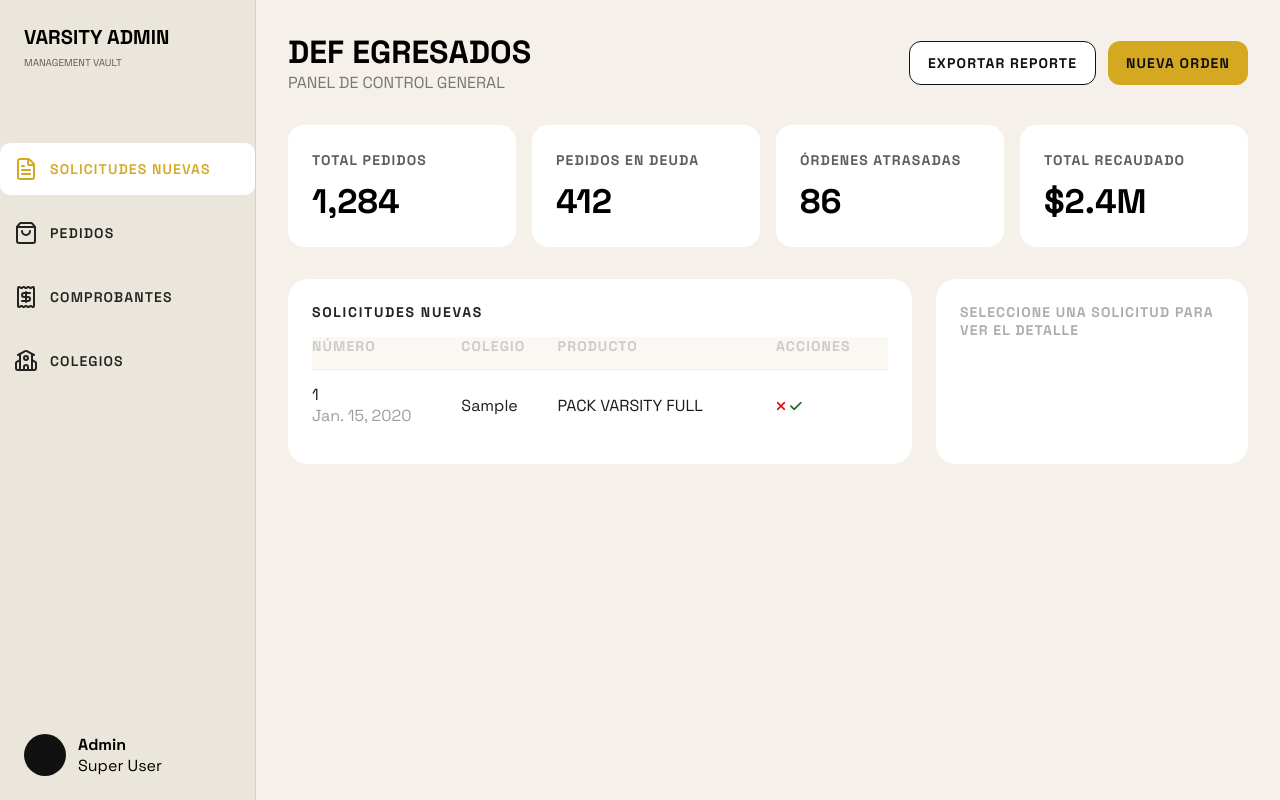
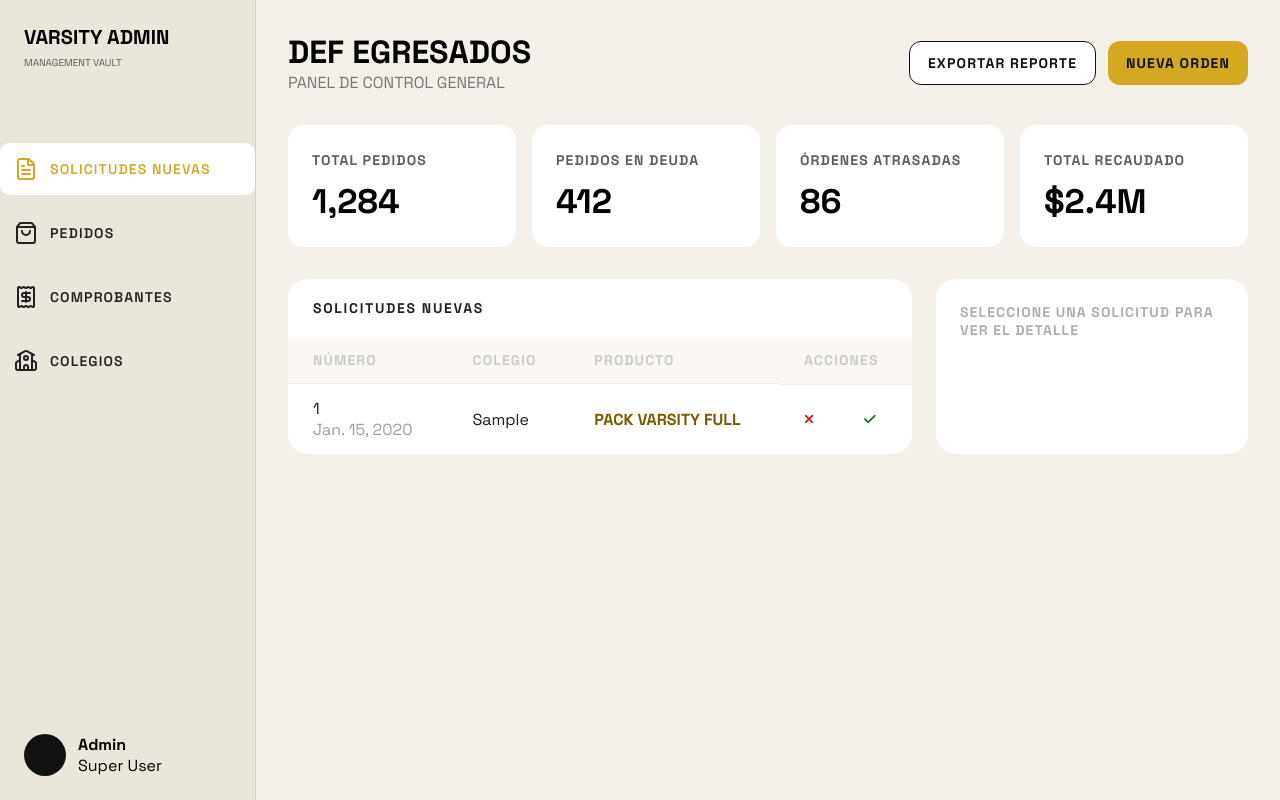
Before and after one commit to Develoop-team/DefEgresados, a Django app: page /dashboard/ in a window 1280 px wide. Run offline with Django 5.2, Linux system fonts and the light colour scheme; tables that the repository leaves empty hold one stand-in row (values such as "Sample post").

Commit message:
estilos panel admin solicitudes

```diff
--- a/egresados_app/core/models.py
+++ b/egresados_app/core/models.py
@@ -28,7 +28,7 @@ class Presupuesto(models.Model):
         ('aprobado', 'Aprobado'),
         ('rechazado', 'Rechazado'),
     ]
-    #colegio = models.ForeignKey(Colegio, on_delete=models.SET_NULL, null=True, blank=True)
+    colegio_guardado = models.ForeignKey(Colegio, on_delete=models.SET_NULL, null=True, blank=True)
     colegio = models.TextField(blank=True, null=True)
     provincia = models.TextField(blank=True, null=True)
     localidad = models.TextField(blank=True, null=True)
--- a/egresados_app/core/static/core/admin.css
+++ b/egresados_app/core/static/core/admin.css
@@ -233,8 +233,15 @@ body{
 .detail-card{
     background:white;
     border-radius:20px;
+    /* padding:1.5rem; */
+}
+
+.detail-card{
     padding:1.5rem;
+}
 
+.detalle-contenido{
+    margin-top: 25px;
 }
 
 .detail-card h3{
@@ -266,6 +273,38 @@ body{
 
 }
 
+.detail-item-mensaje{
+    /* display: flex;
+    justify-content: space-between; */
+    padding: 16px 0;
+}
+
+.detail-item-mensaje span{
+    font-family: 'Space Grotesk', sans-serif;
+    font-size: 12px;
+
+}
+
+.detail-item-mensaje strong{
+    font-family: 'Space Grotesk', sans-serif;
+    font-size: 12px;
+    font-weight: bold;
+
+}
+
+.producto{
+    color: #765B00;
+    font-weight: bold;
+}
+
+.acciones{
+    display: flex;
+    justify-content: start;
+    width: 100%;
+    gap: 50px;
+
+}
+
 .btn-aprobar{
     color: #116c20;
     background: white;
@@ -281,7 +320,7 @@ body{
 table{
     width:100%;
     border-collapse:collapse;
-    margin-top:1rem;
+    /* margin-top:1rem; */
 }
 
 
@@ -297,11 +336,17 @@ table{
 thead{
     background: #F8F3E9;
     opacity: 50%;
+    height: 37px;
+
+}
+
+.table-header{
+    padding: 20px 25px;
 }
 
 th{
     text-align:left;
-    padding-bottom:14px;
+    padding:14px 25px;
     color:#5F5E5E;
     opacity: 60%;
     font-family: 'Space Grotesk', sans-serif;
@@ -309,12 +354,14 @@ th{
     font-weight: 700;
     letter-spacing: 0.08em;
     text-transform: uppercase;
+
 }
 
 td{
-    padding:14px 0;
+    padding:14px 25px;
     border-top:1px solid #eee;
     color: #1D1C16;
+    height: 70px;
 }
  .fecha{
     color:#5F5E5E;
@@ -330,6 +377,26 @@ td{
 
 .pending{
     background:#fff3cd;
+}
+
+.btn-view-file{
+    border:none;
+    background:transparent;
+    cursor:pointer;
+
+    display:flex;
+    align-items:center;
+    justify-content:center;
+
+    font-size:18px;
+    color:#111;
+
+    transition:.2s;
+}
+
+.btn-view-file:hover{
+    color:#D4A820;
+    transform:scale(1.1);
 }
 
 
--- a/egresados_app/core/templates/admin_panel/dashboard.html
+++ b/egresados_app/core/templates/admin_panel/dashboard.html
@@ -75,7 +75,7 @@ DEF EGRESADOS
 
                 <td>{{ solicitud.colegio }}</td>
 
-                <td>PACK VARSITY FULL</td>
+                <td class="producto">PACK VARSITY FULL</td>
 
 
 
@@ -100,70 +100,11 @@ DEF EGRESADOS
     <!-- PANEL DERECHO -->
     <div class="detail-card">
 
-        <!-- <h3>Detalle de la solicitud</h3>
-        <h2 id="detalle-id">-</h2>
-
-        <div class="detail-item">
-            <span>Colegio</span>
-            <strong id="detalle-colegio">-</strong>
-        </div>
-
-        <div class="detail-item">
-            <span>Provincia</span>
-            <strong id="detalle-provincia">-</strong>
-        </div>
-
-        <div class="detail-item">
-            <span>Localidad</span>
-            <strong id="detalle-localidad">-</strong>
-        </div>
-
-        <div class="detail-item">
-            <span>Producto</span>
-            <strong>PACK VARSITY FULL</strong>
-        </div>
-
-        <div class="detail-item">
-            <span>Cantidad</span>
-            <strong id="detalle-cantidad">-</strong>
-        </div>
-
-        <div class="detail-item">
-            <span>Contacto</span>
-            <strong id="detalle-contacto">-</strong>
-        </div>
-
-        <div class="detail-item">
-            <span>Email</span>
-            <strong id="detalle-email">-</strong>
-        </div>
-
-        <div class="detail-item">
-            <span>Diseño</span>
-            <span id="sin-diseno">-</span>
-            <button
-                type="button"
-                id="btn-ver-diseno"
-                class="btn-view-file"
-                style="display: none;">
-                Ver archivo
-            </button>
-        </div>
-
-        <div class="detail-item">
-            <span>Mensaje</span>
-            <strong id="detalle-mensaje">-</strong>
-        </div>
-
-        <button class="btn-confirm">
-            Confirmar
-        </button> -->
-
         <h3 id="titulo-detalle">
             Seleccione una solicitud para ver el detalle
         </h3>
 
-        <div id="detalle-contenido" style="display:none;">
+        <div id="detalle-contenido" class="detalle-contenido" style="display:none;">
 
             <h2 id="detalle-id">-</h2>
 
@@ -211,12 +152,13 @@ DEF EGRESADOS
                     id="btn-ver-diseno"
                     class="btn-view-file"
                     style="display:none;">
-                    Ver archivo
+                    <i class="fa-solid fa-eye"></i>
                 </button>
             </div>
 
-            <div class="detail-item">
-                <span>Mensaje</span>
+            <div class="detail-item-mensaje">
+                <span>Mensaje:</span>
+                <br>
                 <strong id="detalle-mensaje">-</strong>
             </div>
 
```
